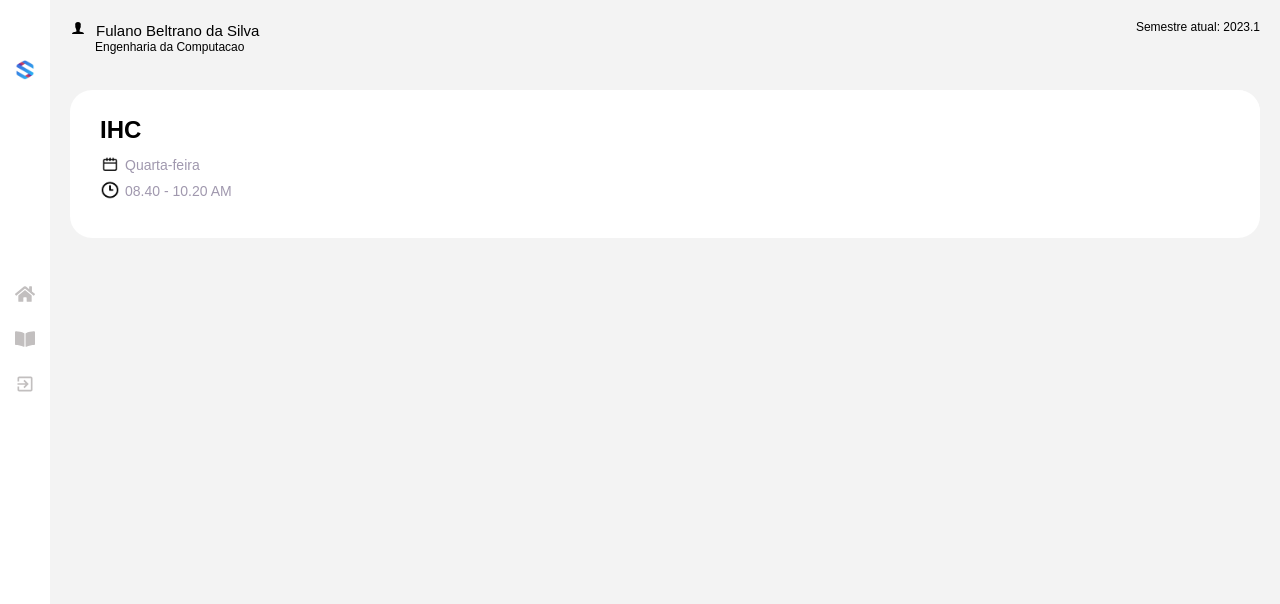
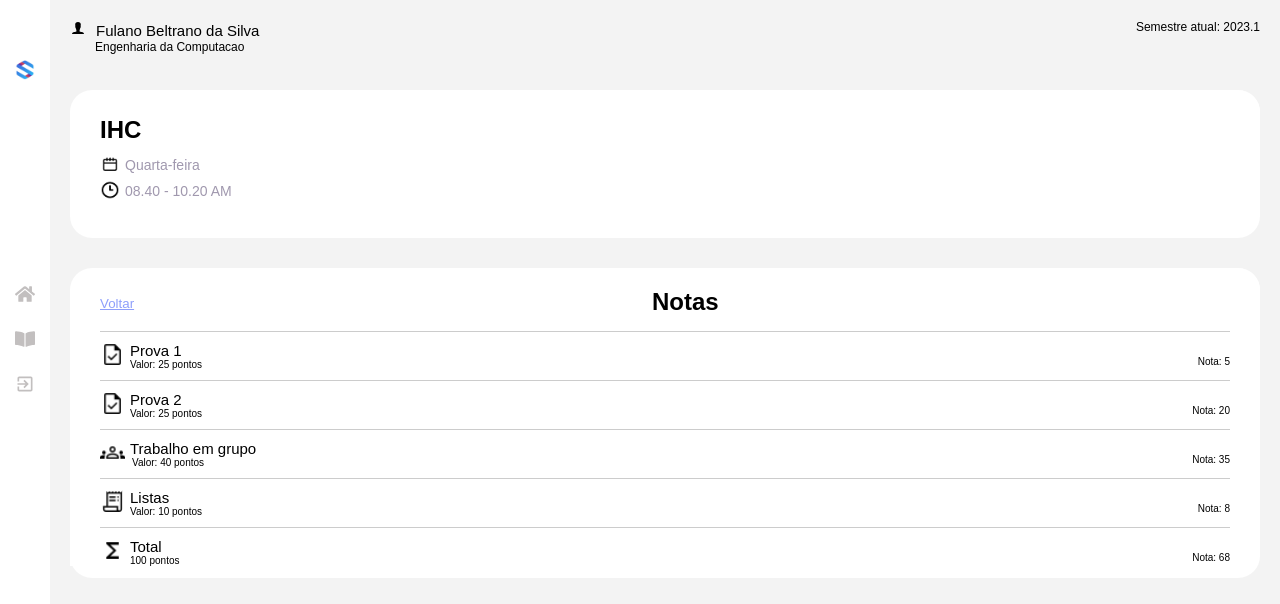
Before and after one commit to victorluizskt/ihc-sigaa-2.0-frontend, a React (Create React App) app: page /atividades in a window 1280 px wide. Shown: the top 604 px of the page. Built offline with nearby package versions, Linux system fonts and the light colour scheme.

Commit message:
Grades finish

```diff
--- a/src/pages/Grades/index.jsx
+++ b/src/pages/Grades/index.jsx
@@ -1,13 +1,79 @@
 import Navbar from "../../components/Navbar";
 import Sidebar from "../../components/Sidebar/Sidebar";
 import DisciplineHeader from "../../components/DisciplineHeader";
+import Task from '../../assets/task.png';
+import Group from '../../assets/group.png';
+import List from '../../assets/list.png';
+import Total from '../../assets/total.png';
+
+import {
+    Card,
+    Line,
+    TitlePage,
+    Button,
+    Image,
+    ButtonSend
+} from './styled';
 
 const Grades = () => {
     return (
         <Sidebar>
-            <Navbar />
-            <DisciplineHeader />
-        </Sidebar>
+        <Navbar />
+        <DisciplineHeader />
+        <Card height="310px" marginTop="30px">
+            <div style={{ display: 'grid', gridTemplateColumns: '45% 50%', paddingTop: '20px', marginLeft: '30px', borderRadius: '22px'}}>
+                <a href="/about">
+                    <Button>Voltar</Button>
+                </a>
+                <TitlePage>Notas</TitlePage>
+            </div>
+            <Line />
+            <div style={{ display: 'grid', gridTemplateColumns: '60px 65% auto', marginRight: '30px'}}>
+                <Image src={Task} alt="student-task"/>
+                <div style={{ display: 'grid' }}>
+                    <span style={{ fontSize: '15px' }}>Prova 1</span>
+                    <span style={{ fontSize: '10px' }}>Valor: 25 pontos</span>
+                </div>
+                <span style={{ textAlign: 'end', fontSize: '10px', paddingTop: '14px' }}>Nota: 5</span>
+            </div>
+            <Line />
+            <div style={{ display: 'grid', gridTemplateColumns: '60px 65% auto', marginRight: '30px'}}>
+                <Image src={Task} alt="student-task"/>
+                <div style={{ display: 'grid' }}>
+                    <span style={{ fontSize: '15px' }}>Prova 2</span>
+                    <span style={{ fontSize: '10px' }}>Valor: 25 pontos</span>
+                </div>
+                <span style={{ textAlign: 'end', fontSize: '10px', paddingTop: '14px' }}>Nota: 20</span>
+            </div>
+            <Line />
+            <div style={{ display: 'grid', gridTemplateColumns: '60px 65% auto', marginRight: '30px'}}>
+                <Image src={Group} alt="student-task"/>
+                <div style={{ display: 'grid' }}>
+                    <span style={{ fontSize: '15px' }}>Trabalho em grupo</span>
+                    <span style={{ fontSize: '10px', marginLeft: '2px' }}>Valor: 40 pontos</span>
+                </div>
+                <span style={{ textAlign: 'end', fontSize: '10px', paddingTop: '14px' }}>Nota: 35</span>
+            </div>
+            <Line />
+            <div style={{ display: 'grid', gridTemplateColumns: '60px 65% auto', marginRight: '30px'}}>
+                <Image src={List} alt="student-task"/>
+                <div style={{ display: 'grid' }}>
+                    <span style={{ fontSize: '15px' }}>Listas</span>
+                    <span style={{ fontSize: '10px' }}>Valor: 10 pontos</span>
+                </div>
+                <span style={{ textAlign: 'end', fontSize: '10px', paddingTop: '14px' }}>Nota: 8</span>
+            </div>
+            <Line />
+            <div style={{ display: 'grid', gridTemplateColumns: '60px 65% auto', marginRight: '30px'}}>
+                <Image src={Total} alt="student-task"/>
+                <div style={{ display: 'grid' }}>
+                    <span style={{ fontSize: '15px' }}>Total</span>
+                    <span style={{ fontSize: '10px' }}>100 pontos</span>
+                </div>
+                <span style={{ textAlign: 'end', fontSize: '10px', paddingTop: '14px' }}>Nota: 68</span>
+            </div>
+        </Card>
+    </Sidebar>
     )
 }
 
--- /dev/null
+++ b/src/pages/Grades/styled.js
@@ -0,0 +1,59 @@
+import styled from 'styled-components';
+
+export const Card = styled.div`
+    background-color: #FFF;
+    width: 100%;
+    border-radius: 22px;
+    height: ${props => props.height};
+    * {
+        background-color: #FFF;
+    }
+    margin-top: ${props => props.marginTop}
+`;
+
+export const Line = styled.hr`
+  border: none;
+  border-top: 1px solid #ccc;
+  margin: 10px 0;
+  margin-right: 30px;
+  margin-left: 30px;
+`;
+
+export const TitlePage = styled.span`
+    font-size: 24px;
+    font-weight: 700;
+    text-align: center;
+    margin-left: 30px;
+    border-radius: 22px;
+    text-align: start;
+`;
+
+export const Button = styled.button`
+    border: none;
+    color: #8E9FFB;
+    text-decoration-line: underline;
+    cursor: pointer;
+    margin-bottom: 10px;
+    margin-right: 10px;
+    padding-top: 8px;
+`;
+
+export const Image = styled.img`
+    margin-bottom: -4px;
+    width: 25px;
+    height: 25px;
+    margin-left: 30px;
+`;
+
+export const ButtonSend = styled.button`
+    border-radius: 6px;
+    background: ${props => props.background ? props.background : "#A8A8A8"};
+    width: 51px;
+    height: 19px;
+    flex-shrink: 0;
+    border: none;
+    color: #FFF;
+    text-align: center;
+    font-size: 8px;
+    font-weight: 700;
+`;
```
Also changed, not shown: src/assets/total.png (added).
